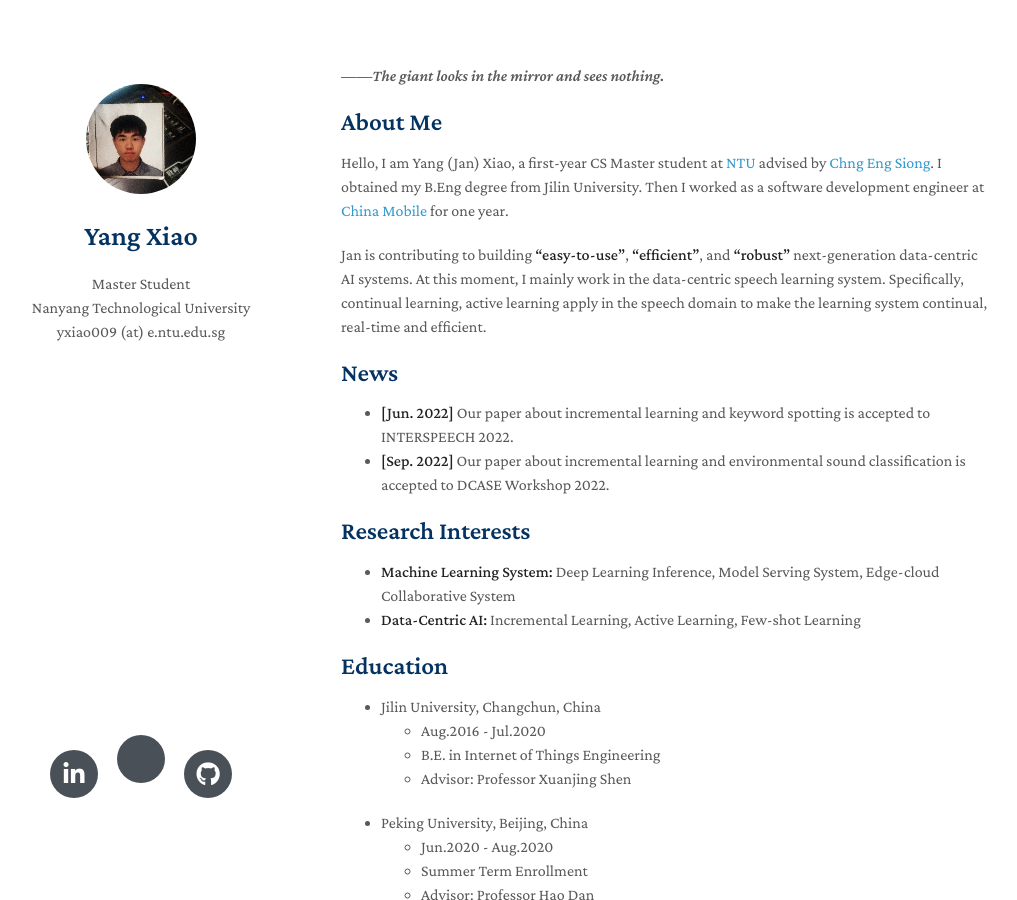
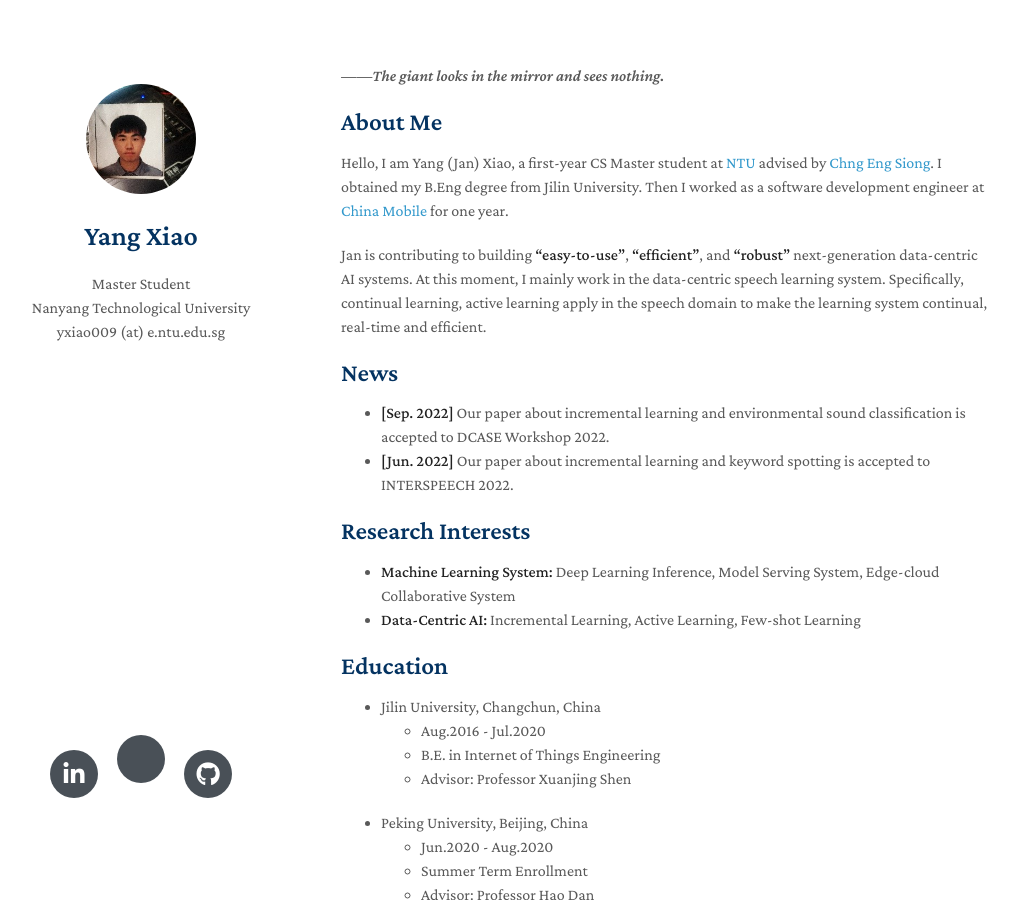
Before and after one commit to swagshaw/swagshaw.github.io, a Jekyll site: the page built from index.md, in a window 1280 px wide and 900 px high. Shown: the whole window, without its empty margins (129-1146 px from the left). Built offline with Jekyll 4.4.1, drawn with Linux system fonts in a browser that asks for light colours; nearby versions of some CDN libraries; a style sheet for code colours, icons or effects is not loaded.

```diff
--- a/index.md
+++ b/index.md
@@ -10,9 +10,9 @@ Jan is contributing to building **"easy-to-use"**, **"efficient"**, and  **"robu
 
 
 ## News
+- **[Sep. 2022]** Our paper about incremental learning and environmental sound classification is accepted to DCASE Workshop 2022.
+- **[Jun. 2022]** Our paper about incremental learning and keyword spotting is accepted to INTERSPEECH 2022.
 
-- **[Jun. 2022]** Our paper about incremental learning and keyword spotting is accepted to INTERSPEECH 2022.
-- **[Sep. 2022]** Our paper about incremental learning and environmental sound classification is accepted to DCASE Workshop 2022.
 
 ## Research Interests
 
```
